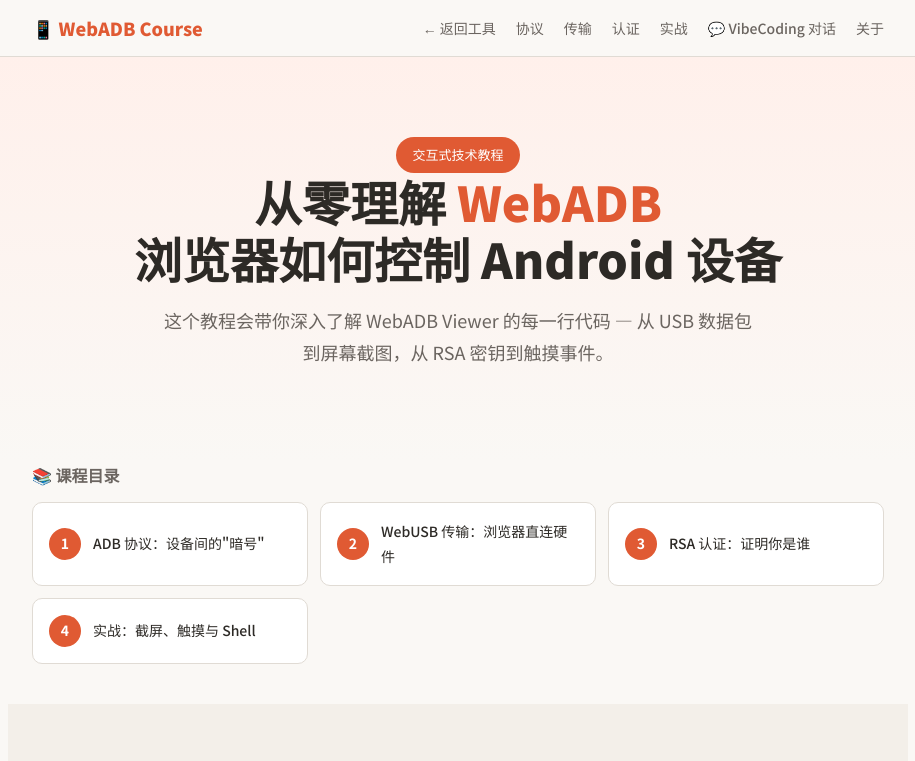
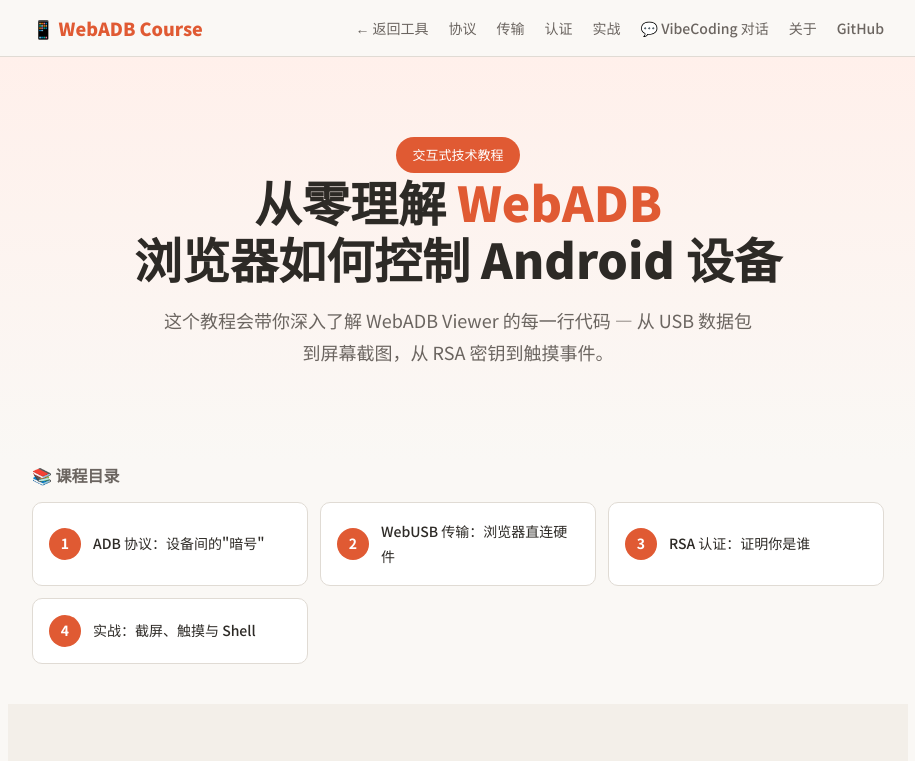
Before and after one commit to skVPN/webadb, a website: page public/course/index.html in a window 1280 px wide. Shown: the top 761 px of the page, without its empty margins (182-1097 px from the left). Drawn offline with Linux system fonts and the light colour scheme.

Commit message:
[优化] 所有页面导航栏增加 GitHub 链接

```diff
--- a/public/course/index.html
+++ b/public/course/index.html
@@ -120,6 +120,7 @@
       <a href="#module-4">实战</a>
       <a href="/conversation/webadb%20html%20andorid.md" target="_blank">💬 VibeCoding 对话</a>
       <a href="/about/">关于</a>
+      <a href="https://github.com/skVPN/webadb" target="_blank">GitHub</a>
     </div>
   </div>
 </nav>
```
Also changed, not shown: public/about/index.html (+1 -0 lines), public/ai/index.html (+1 -0 lines), webadb-viewer/public/about/index.html (+1 -0 lines), webadb-viewer/public/ai/index.html (+1 -0 lines), webadb-viewer/public/course/index.html (+1 -0 lines), 2 other files.
